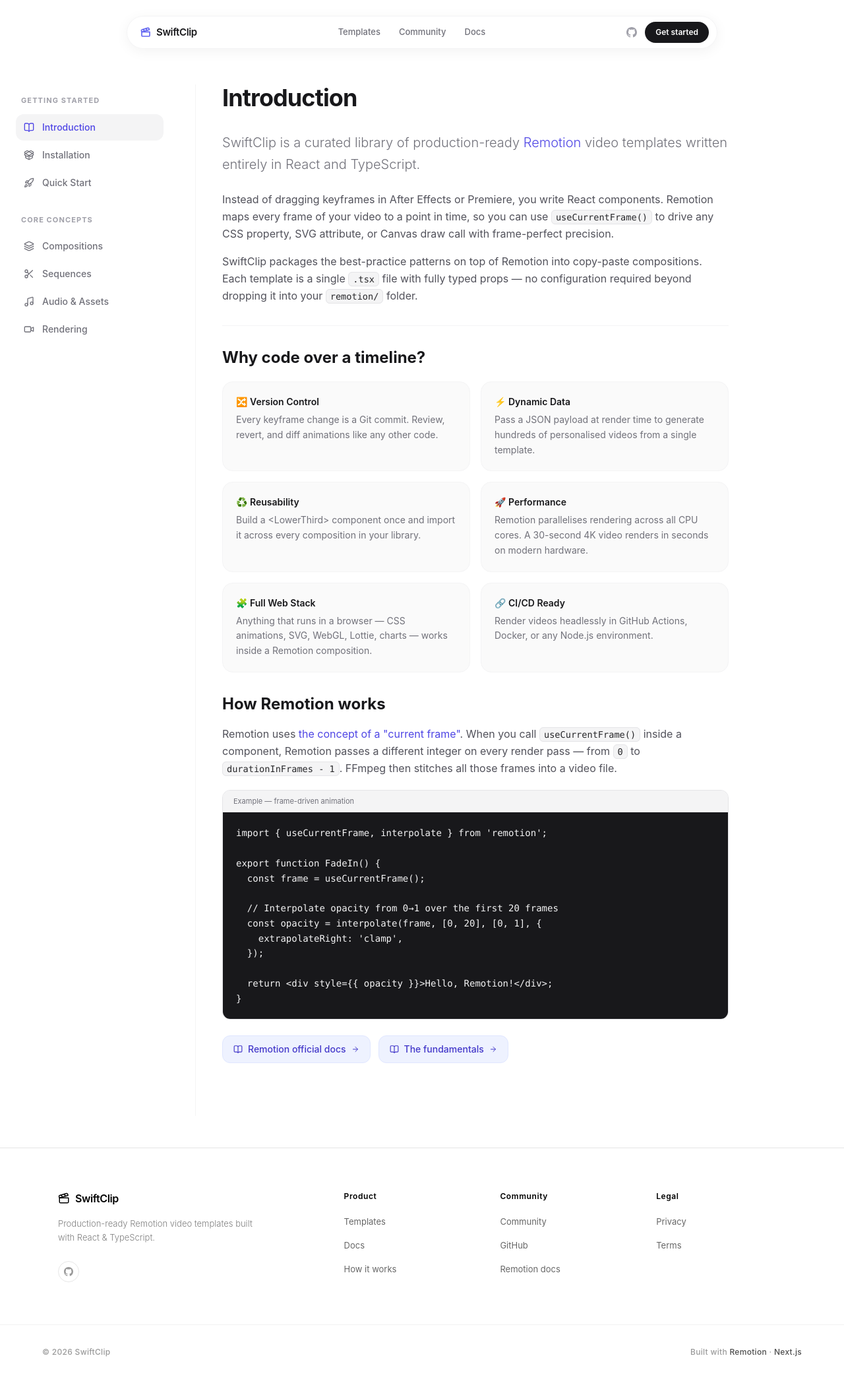
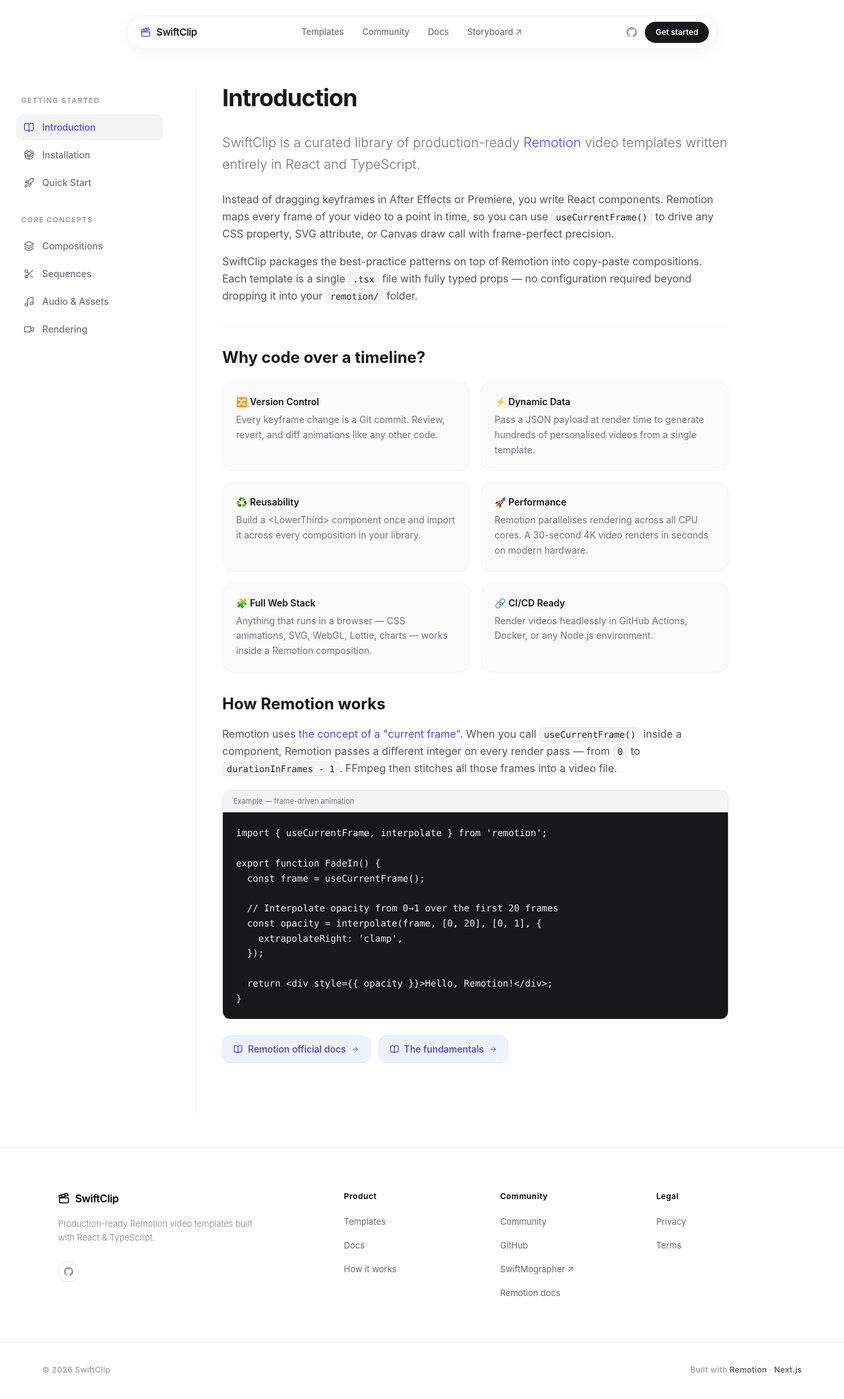
Before and after one commit to zz41354899/SwiftClip, a Next.js app: page /docs in a window 1280 px wide. Shown: the top 2120 px of the page at 66% size. Built offline with nearby package versions, Linux system fonts and the light colour scheme.

Commit message:
feat: add SwiftMographer sister project link to navbar, footer, and README

```diff
--- a/components/Footer.tsx
+++ b/components/Footer.tsx
@@ -23,6 +23,7 @@
     links: [
       { label: "Community", href: "/community", external: false },
       { label: "GitHub", href: "https://github.com/zz41354899/SwiftClip", external: true },
+      { label: "SwiftMographer ↗", href: "https://github.com/zz41354899/SwiftMographer/tree/main", external: true },
       { label: "Remotion docs", href: "https://remotion.dev/docs", external: true },
     ],
   },
--- a/components/Navbar.tsx
+++ b/components/Navbar.tsx
@@ -70,6 +70,11 @@
                 </Link>
               </li>
             ))}
+            <li>
+              <a href="https://github.com/zz41354899/SwiftMographer/tree/main" target="_blank" rel="noopener noreferrer" className="hover:text-zinc-900 transition-colors">
+                Storyboard ↗
+              </a>
+            </li>
           </ul>
 
           <div className="hidden md:flex items-center gap-3">
@@ -131,6 +136,16 @@
                       </Link>
                     </li>
                   ))}
+                  <li>
+                    <a
+                      href="https://github.com/zz41354899/SwiftMographer/tree/main"
+                      target="_blank"
+                      rel="noopener noreferrer"
+                      className="flex items-center h-10 px-3 rounded-xl text-[15px] font-medium text-zinc-700 hover:bg-zinc-100 hover:text-zinc-900 transition-colors"
+                    >
+                      Storyboard ↗
+                    </a>
+                  </li>
                 </ul>
                 <Link
                   href="/templates"
```
Also changed, not shown: 1 other file (tests, documents, lock files or other folders).
